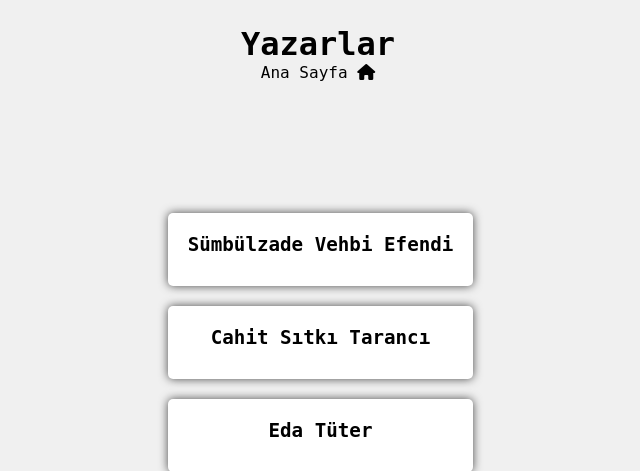
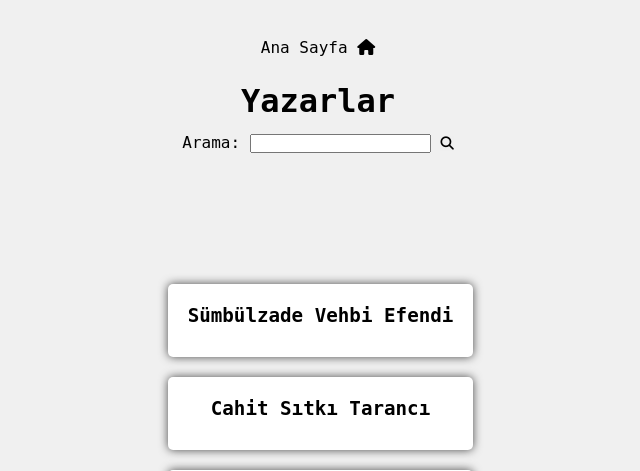
Before and after one commit to AmenoAmena/poetProject, a Django app: page /author/ in a window 1280 px wide. Shown: the top 471 px of the page, without its empty margins (322-962 px from the left). Run offline with Django 4.2, Linux system fonts and the light colour scheme; data comes from the database, SQL or seed files in the repository; some libraries are stand-ins or nearby versions.

Commit message:
form koyuldu css yazılacak logic yazılacak

```diff
--- a/poetsShown/forms.py
+++ b/poetsShown/forms.py
@@ -3,3 +3,7 @@ from django import forms
 class PoetSearchForm(forms.Form):
     query = forms.CharField(label='Arama', max_length=100,
     widget=forms.TextInput(attrs={'autocomplete': 'off'}))
+
+class AuthorSearchForm(forms.Form):
+    authorQuey = forms.CharField(label='Arama', max_length=40,
+    widget=forms.TextInput(attrs={'autocomplete':'off'}))
--- a/poetsShown/static/poetsShown/css/author.css
+++ b/poetsShown/static/poetsShown/css/author.css
@@ -52,3 +52,15 @@ a {
 a:hover {
     color: gray;
 }
+.submitBtn {
+
+    border: none;
+    height: auto;
+}
+
+.form-container {
+    margin-top: 1%;
+}
+.home {
+    margin-top: 3%;
+}
--- a/poetsShown/static/poetsShown/css/index.css
+++ b/poetsShown/static/poetsShown/css/index.css
@@ -50,7 +50,6 @@ ul {
 .submitBtn {
 
     border: none;
-    width: 10%;
     height: auto;
 }
 .submitBtn:hover {
--- a/poetsShown/templates/poetsShown/authors.html
+++ b/poetsShown/templates/poetsShown/authors.html
@@ -11,8 +11,17 @@
 </head>
 <body>
 
+    <div class="home"><a href="{% url 'index' %}" >Ana Sayfa <i class="fa-solid fa-house"></i></a></div>
+
     <h1>Yazarlar</h1>
-    <a href="{% url 'index' %}" >Ana Sayfa <i class="fa-solid fa-house"></i></a>
+
+    <div class="form-container">
+        <form method="post">
+            {% csrf_token %}
+            {{ authorForm }}
+            <button type="submit" class="submitBtn"><i class="fa-solid fa-magnifying-glass"></i></button>
+        </form>
+    </div>
 
     <div class="container">
         <ul>
--- a/poetsShown/views.py
+++ b/poetsShown/views.py
@@ -1,6 +1,6 @@
 from django.shortcuts import render
 from .models import poets_shown,poet_author
-from .forms import PoetSearchForm
+from .forms import PoetSearchForm, AuthorSearchForm
 from django.shortcuts import get_object_or_404
 
 
@@ -37,8 +37,11 @@ def poetShow(request, pk):
 
 def authorShow(request):
     authors = poet_author.objects.all()
+    authorForm = AuthorSearchForm()
     return render(request,'poetsShown/authors.html',{
-        'authors':authors
+        'authors':authors,
+        'authorForm':authorForm
+
     })
 
 
@@ -47,5 +50,5 @@ def authorPoets(request, pk):
     authorPoet = poets_shown.objects.filter(poetAuthor=author)
     return render(request, 'poetsShown/authorPoets.html', {
         'authorPoet': authorPoet,
-        'author':author
+        'author':author,
         })
```
